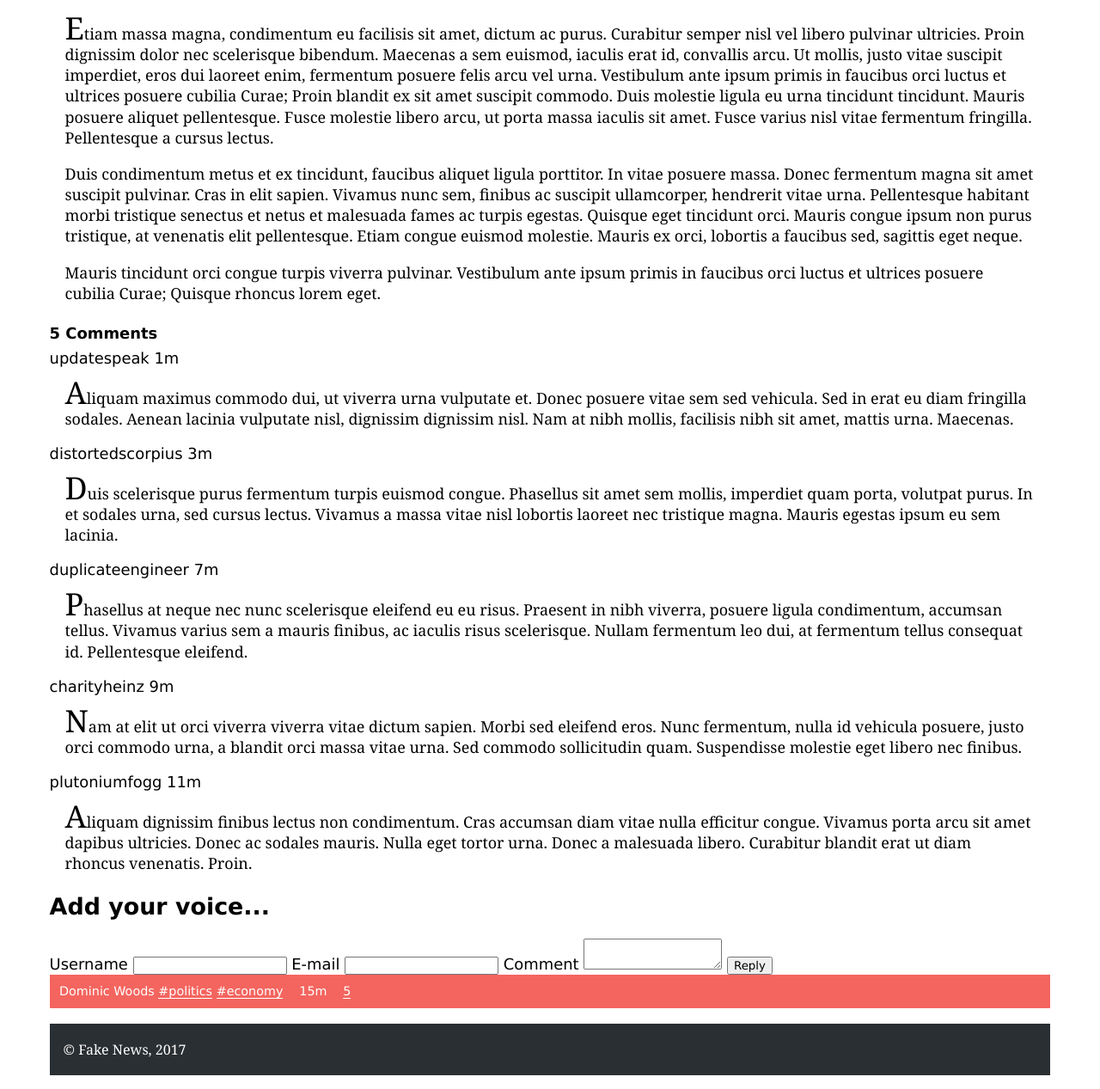
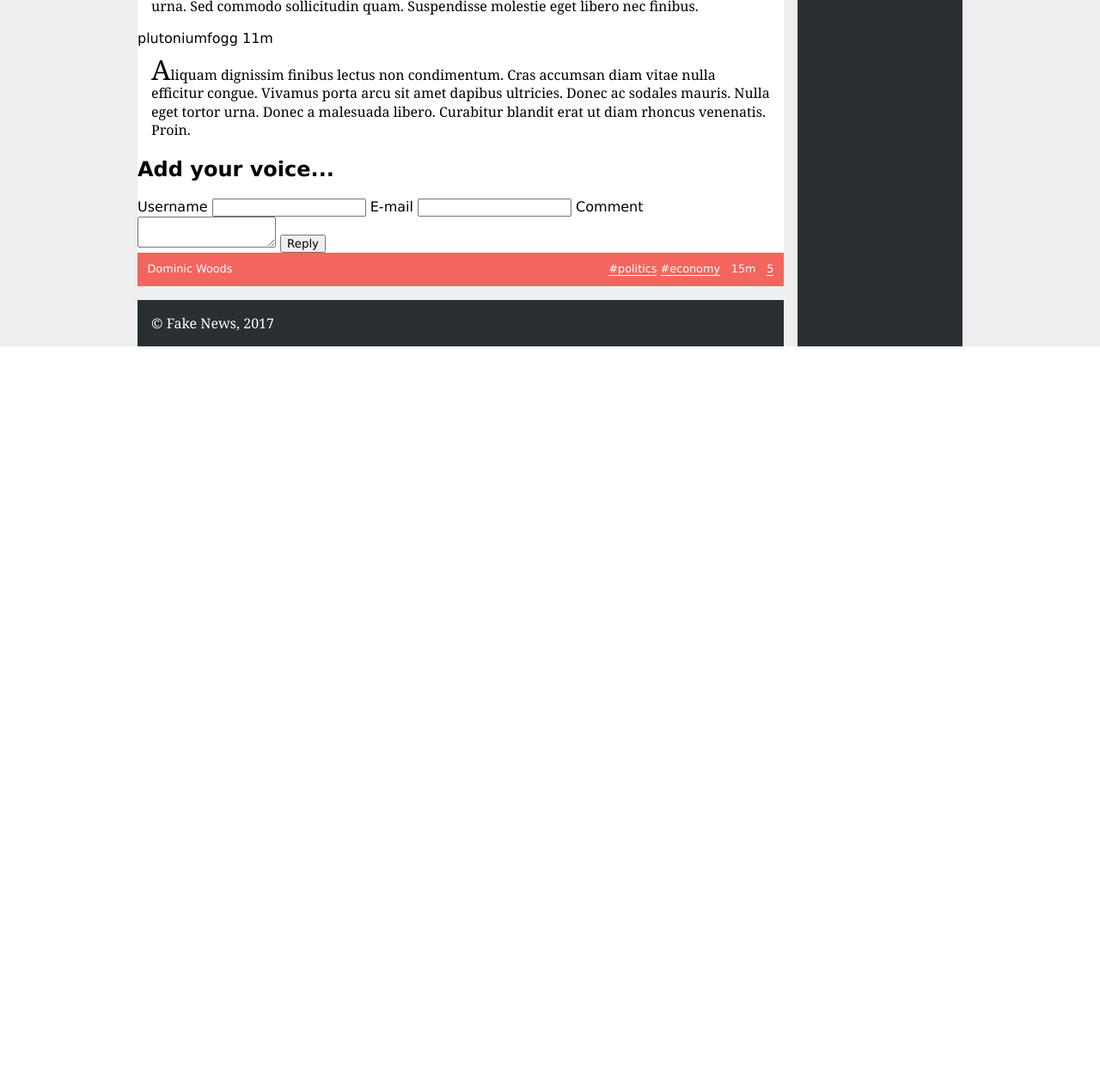
Before and after one commit to ctrlMarcio/feup-ltw, a PHP site: page /2-CSS/1-online-newspaper/item.html in a window 1280 px wide. Shown: the part 1474-2741 px from the top of the page at 86% size. After the commit the page ends 1877 px from the top, so only its background shows below. Run offline with PHP 8.4, Linux system fonts and the light colour scheme.

Commit message:
Continue week2 exercises

```diff
--- /dev/null
+++ b/2-CSS/1-online-newspaper/layout.css
@@ -0,0 +1,68 @@
+/* GENERAL by tag specificity */
+
+body {
+	margin: 0px auto;
+	width: 60em;
+    background-color: #edeff0;
+    display: grid;
+    grid-template-columns: 80% 20%;
+    grid-template-areas:
+        "header header"
+        "menu   aside"
+        "news   aside"
+        "footer aside";
+}
+
+/* SPECIFIC by document placement */
+body > header {
+	position: relative;
+    padding: 1em 1.4em;
+    grid-area: header;
+}
+
+div#signup {
+	position: absolute;
+	right: 0px;
+	bottom: 1.3em;
+	margin-right: 2.3em;
+}
+
+nav#menu {
+    grid-area: menu;
+	background-color: white;
+}
+
+nav#menu ul {
+    display: flex;
+    flex-direction: row;
+    flex-wrap: nowrap;
+    justify-content: space-evenly;
+}
+
+nav#menu li {
+    flex: 1;
+}
+
+body > aside {
+    grid-area: aside;
+    font-size: 1em;
+}
+
+section#news > article {
+    margin: 1em 1em 1em 0em;
+    background-color: white;
+}
+
+section#news > article > footer {
+    display: flex;
+    justify-content: flex-end;
+}
+
+section#news > article > footer > span.author {
+    margin-right: auto;
+}
+
+body > footer {
+    grid-area: footer;
+    margin-right: 1em;
+}
--- a/2-CSS/1-online-newspaper/style.css
+++ b/2-CSS/1-online-newspaper/style.css
@@ -1,10 +1,13 @@
 /* GENERAL by tag specificity */
+/**
+* {
+    border: 1px solid red;
+    margin: 10px;
+}
+*/
+
 * {
     font-family: Verdana, Geneva, Tahoma, sans-serif;
-}
-
-body {
-    margin: 1em 4.5%;
 }
 
 aside {
@@ -35,8 +38,7 @@ a {
 
 body > header {
     background-color: #046DD5;
-    padding: 0.5% 1% 1% 1%;
-    font-size: 0.9em;
+    font-size: 0.8em;
 }
 
 body > header > h1 {
@@ -44,23 +46,28 @@ body > header > h1 {
 }
 
 body > header > h2 {
-    margin-top: 0.1rem;
+    margin-top: 0;
     margin-bottom: 0.2rem;
-    font-size: 1em;
+    font-size: 0.9em;
 }
 
 div#signup > a:nth-of-type(1) {
-    padding: 0px 10px 0px 0px;
+    padding: 0px 1em 0px 0px;
     border-right: 1px solid white;
 }
 
 div#signup > a:nth-of-type(2) {
-    padding: 0px 0px 0px 10px;
+    padding: 0px 0px 0px 1em;
+}
+
+#hamburger {
+    display: none;
 }
 
 nav#menu li {
     border-top: 5px solid;
     padding: 1.15em;
+    margin: 0px;
     text-align: center;
 }
 
@@ -101,14 +108,13 @@ aside p {
 aside > article {
     margin: 0px, 1em;
     line-height: 1.4em;
-    font-size: 1.1em;
 }
 
 section#news article > header {
     position: absolute;
     top: 0px;
     padding: 1em 1.5em;
-    width: 14%;
+    width: 29%;
     line-height: 2em;
     text-shadow: 7px 7px 6px #000;
 }
@@ -116,7 +122,6 @@ section#news article > header {
 section#news > article {
     position: relative;
     margin: 1em 0em;
-    font-size: 1.12em;
 }
 
 section#news > article > img {
@@ -133,7 +138,7 @@ section#news article > p:nth-of-type(1)::first-letter {
 }
 
 section#news article > footer {
-    padding: 0.8em;
+    padding: 0.9em;
     background-color: #F4655F;
     font-size: 0.8em;
     color: white;
@@ -149,12 +154,6 @@ section#news article > footer > span.date {
 
 body > footer {
     background-color: #2A2F33;
-    padding: 0.2em 1em;
+    padding: 0em 1em;
     color: white;
 }
-
-/* TEMPORARY */
-
-#hamburger, .hamburger {
-    display: none;
-}
```
Also changed, not shown: 2-CSS/1-online-newspaper/responsive.css (added, +61 -0 lines).
